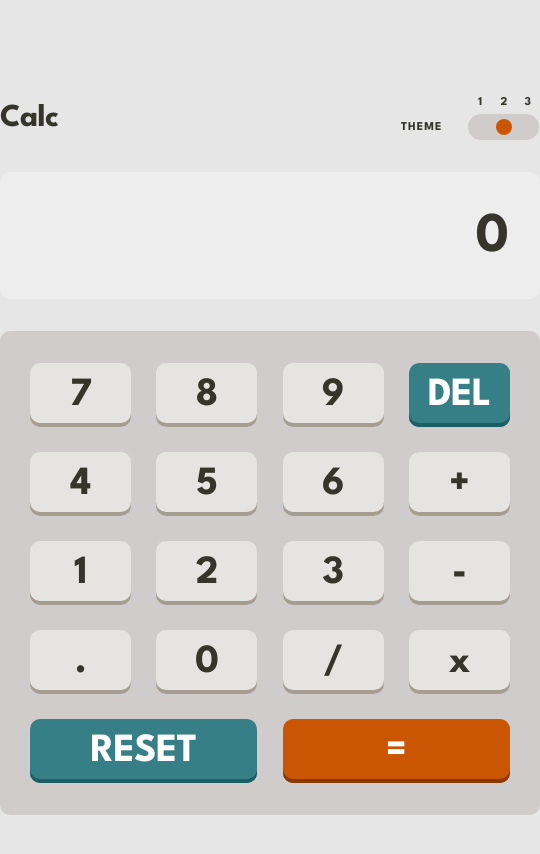
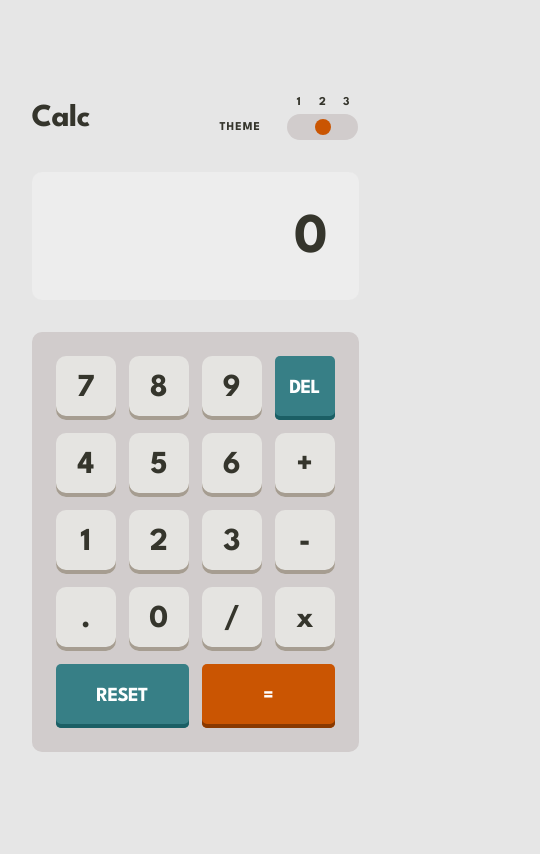
Before and after one commit to selly361/calculator-app, a React (Create React App) app: page / in a window 390 px wide. Shown: the top 854 px of the page, 540 px wide, since content can reach past the window. Built offline with nearby package versions, Linux system fonts and the light colour scheme.

Commit message:
Change: made it responsive for mobile/tablet devices

```diff
--- a/src/components/Main/Main.styles.ts
+++ b/src/components/Main/Main.styles.ts
@@ -6,6 +6,11 @@ export const StyledMain = styled.main`
   display: flex;
   gap: 32px;
   flex-direction: column;
+
+  @media (max-width: 700px) {
+    width: 327px;
+    min-height: 420px;
+  }
 `;
 
 export const StyledHeader = styled.header`
@@ -51,6 +56,12 @@ export const CalculatorBody = styled.div`
   grid-template-columns: repeat(4, 1fr);
   grid-template-rows: repeat(5, 1fr);
   gap: 25px;
+
+  @media (max-width: 700px) {
+    gap: 13px;
+    padding: 24px;
+    min-height: 420px;
+  }
 `;
 
 export const GeneralKeyButton = styled.button`
@@ -73,6 +84,11 @@ export const GeneralKeyButton = styled.button`
   &:active {
     box-shadow: none;
   }
+
+  @media (max-width: 700px) {
+    width: 60px;
+    font-size: 32px;
+  }
 `;
 
 export const DelButton = styled(GeneralKeyButton)`
@@ -80,15 +96,25 @@ export const DelButton = styled(GeneralKeyButton)`
   background-color: ${(props) => props.theme.delButBackground};
   color: white;
 
-
-`
+  @media (max-width: 700px) {
+    height: 64px;
+    width: 60px;
+    border-radius: 5px;
+    font-size: 20px;
+  }
+`;
 
 export const ResetButton = styled(DelButton)`
   grid-column: span 2;
   width: 227px;
-`
+
+  @media (max-width: 700px) {
+    width: 133px;
+    font-size: 20px;
+  }
+`;
 export const EqualsButton = styled(ResetButton)`
   box-shadow: inset 0px -4px 0px ${(props) => props.theme.equalShadow};
   background-color: ${(props) => props.theme.equalsBackground};
   color: ${(props) => props.theme.equalsText};
-`
+`;
```
